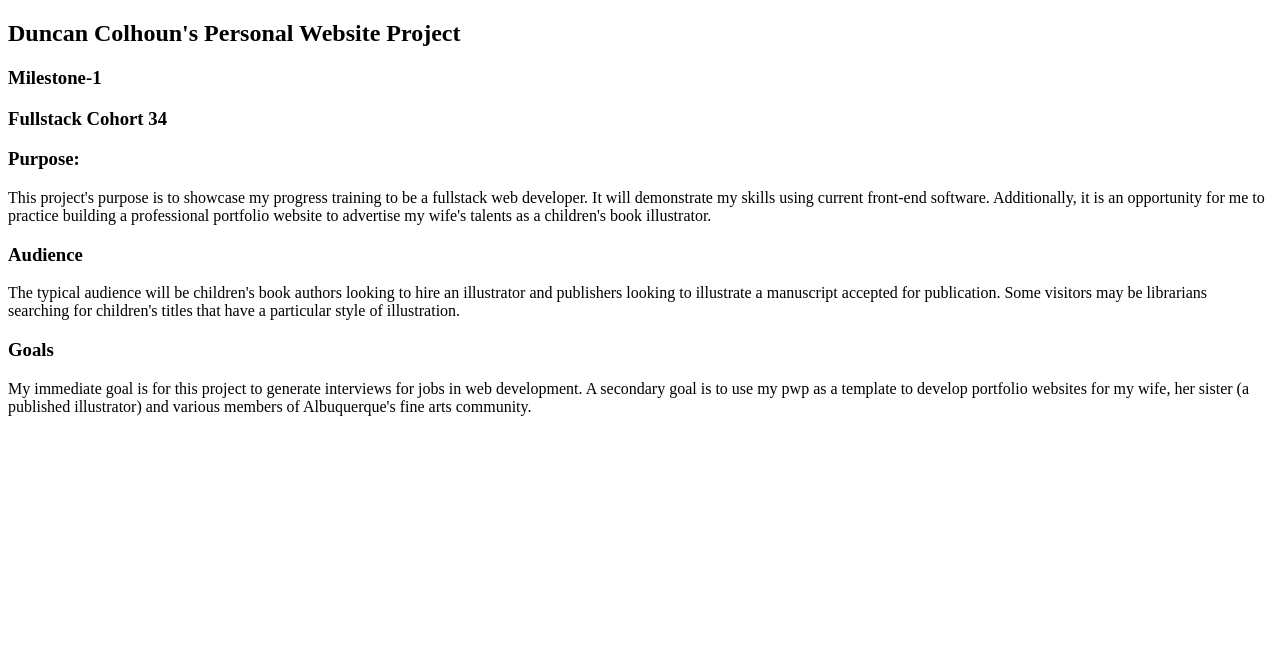
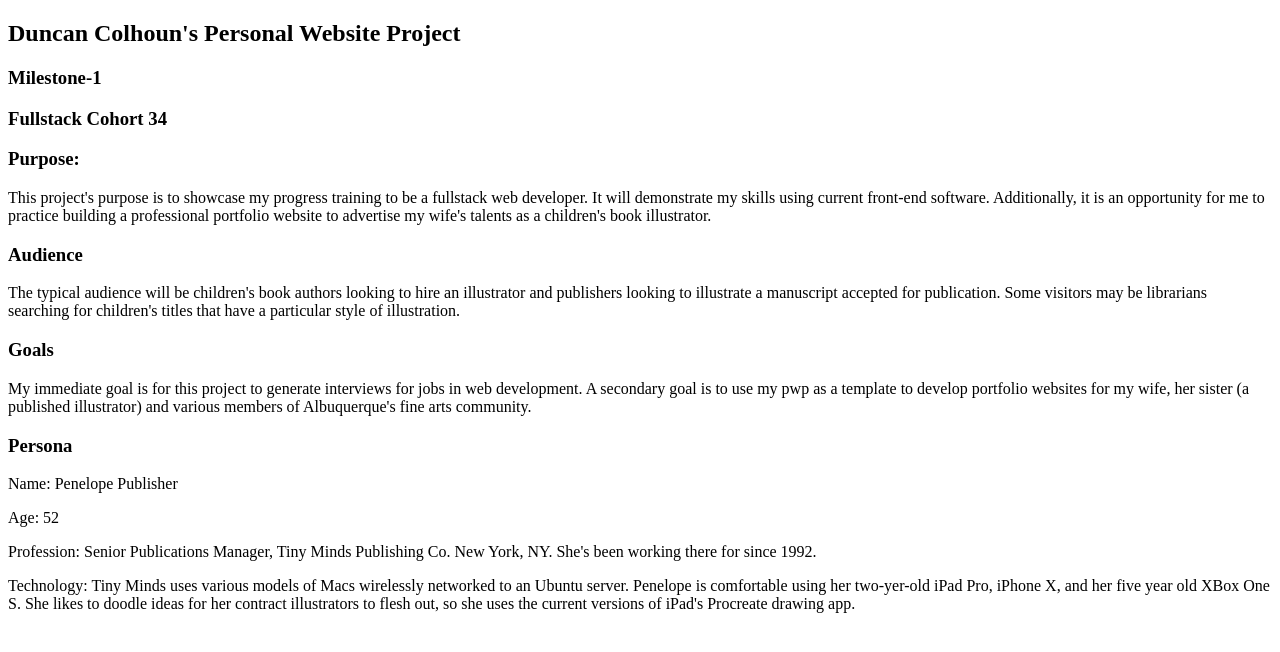
Before and after one commit to dcolhoun891/dcolhoun-pwp, a plain HTML site: page public_html/ documentation/milestone-1.html in a window 1280 px wide. Drawn offline with Linux system fonts and the light colour scheme.

Commit message:
2nd commit. Still working on 1st draft.

```diff
--- a/public_html/ documentation/milestone-1.html
+++ b/public_html/ documentation/milestone-1.html
@@ -21,5 +21,14 @@ titles that have a particular style of illustration.</p>
 <p>My immediate goal is for this project to generate interviews for jobs in web development. A secondary goal is
 to use my pwp as a template to develop portfolio websites for my wife, her sister (a published illustrator)
 and various members of Albuquerque's fine arts community.</p>
+<h3>Persona</h3>
+<p>Name: Penelope Publisher</p>
+<p>Age: 52</p>
+<p>Profession: Senior Publications Manager, Tiny Minds Publishing Co. New York, NY. She's been working there
+for since 1992.</p>
+<p>Technology: Tiny Minds uses various models of Macs wirelessly networked to an Ubuntu server. Penelope is
+    comfortable using her two-yer-old iPad Pro, iPhone X, and her five year old XBox One S. She likes to doodle
+ideas for her contract illustrators to flesh out, so she uses the current versions of iPad's Procreate
+drawing app. </p>
 </body>
 </html>
```
